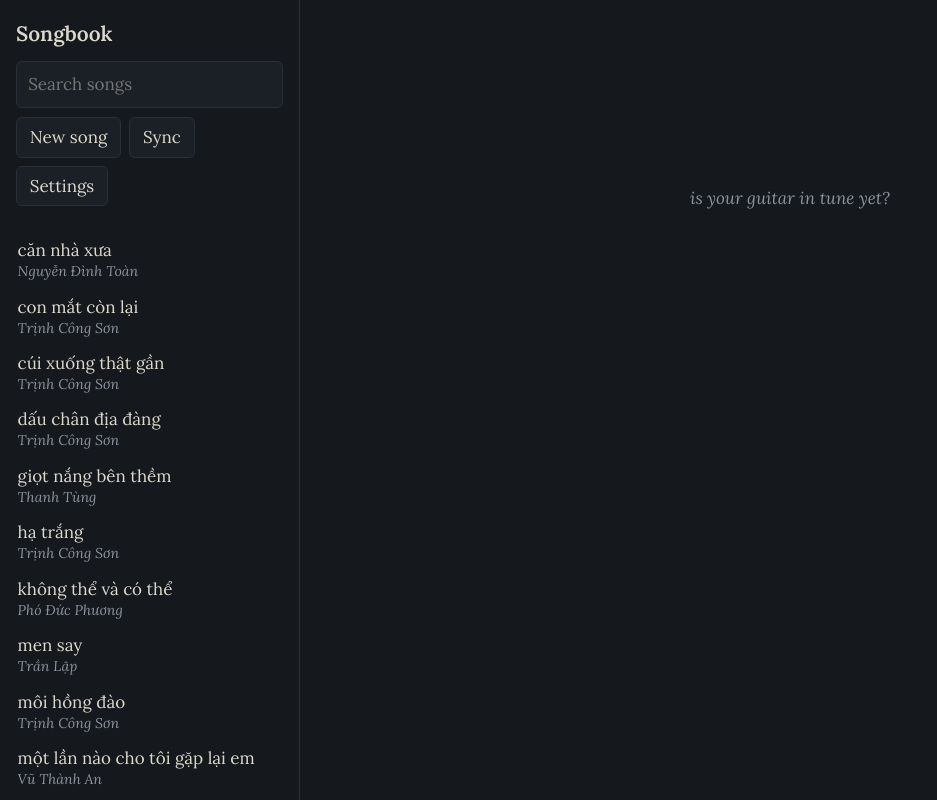
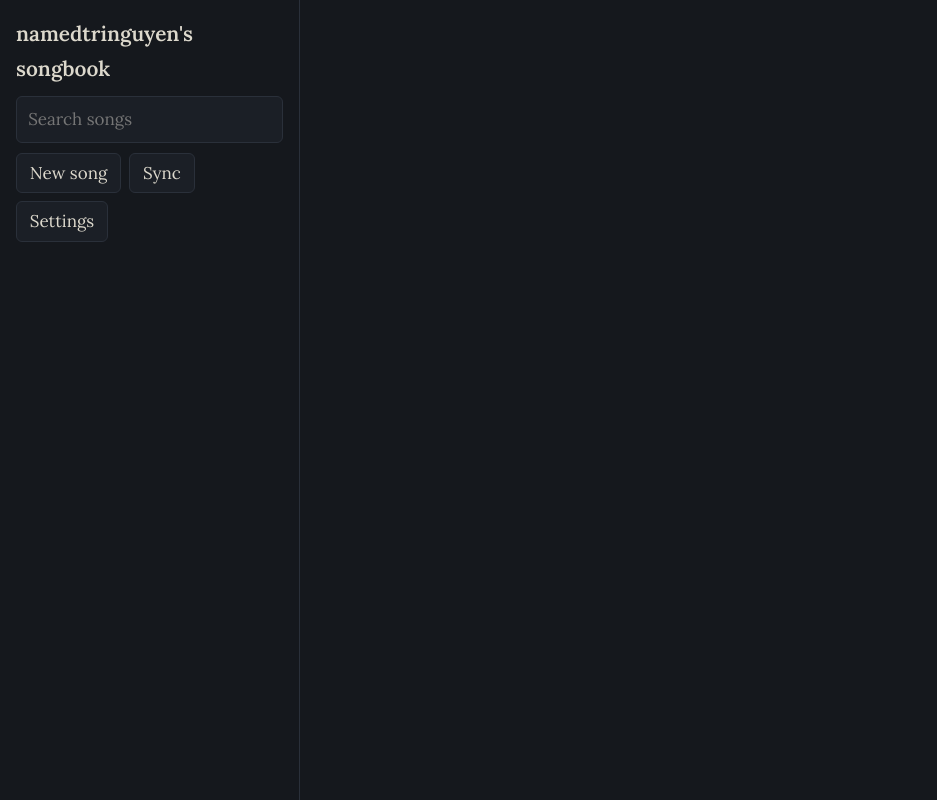
Before and after one commit to namedtringuyen/chordify, a plain HTML site: page index.html in a window 1280 px wide. Shown: the whole page, without its empty margins (0-937 px from the left). Drawn offline with Linux system fonts and the light colour scheme.

Commit message:
Update index.html

```diff
--- a/index.html
+++ b/index.html
@@ -3,7 +3,7 @@
 <head>
 <meta charset="utf-8">
 <meta name="viewport" content="width=device-width,initial-scale=1">
-<title>Songbook</title>
+<title>namedtringuyen's songbook</title>
 <link rel="preconnect" href="https://fonts.googleapis.com">
 <link rel="preconnect" href="https://fonts.gstatic.com" crossorigin>
 <link href="https://fonts.googleapis.com/css2?family=Lora:ital,wght@0,400;0,600;1,400&display=swap" rel="stylesheet">
@@ -56,7 +56,7 @@ dialog label{display:block;font-size:.9rem;color:var(--dim);margin-top:.6rem}
 <body>
 <aside>
  <header>
-  <h1>Songbook</h1>
+  <h1>namedtringuyen's songbook</h1>
   <input id="q" type="search" placeholder="Search songs" aria-label="Search songs">
   <div class="row"><button id="new">New song</button><button id="sync">Sync</button><button id="cfg" aria-label="Settings">Settings</button></div>
   <span id="st"></span>
@@ -79,7 +79,7 @@ dialog label{display:block;font-size:.9rem;color:var(--dim);margin-top:.6rem}
 
 <script>
 const $=s=>document.querySelector(s);
-const LS='songbook.songs',DIRTY='songbook.dirty',CFG='songbook.cfg';
+const LS='namedtringuyen's songbook.songs',DIRTY='namedtringuyen's songbook.dirty',CFG='namedtringuyen's songbook.cfg';
 const N=['C','C#','D','D#','E','F','F#','G','G#','A','A#','B'],F=['C','Db','D','Eb','E','F','Gb','G','Ab','A','Bb','B'];
 const CH=/^[A-G][#b]?(?:maj|min|dim|aug|sus|add|m|M|\+|°|\d|[#b()-])*(?:\/[A-G][#b]?)?$/;
 let songs=[],cur=null,shift=0;
```
